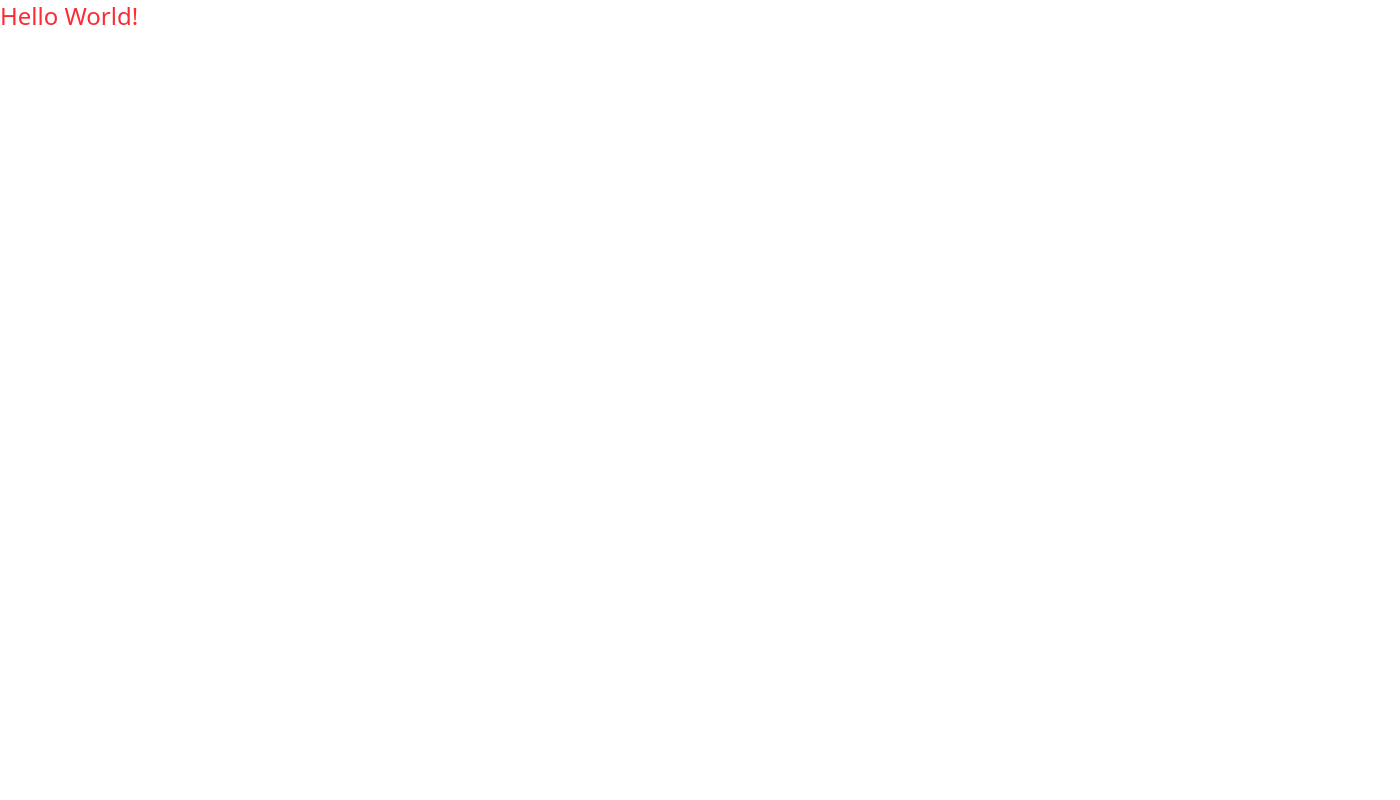
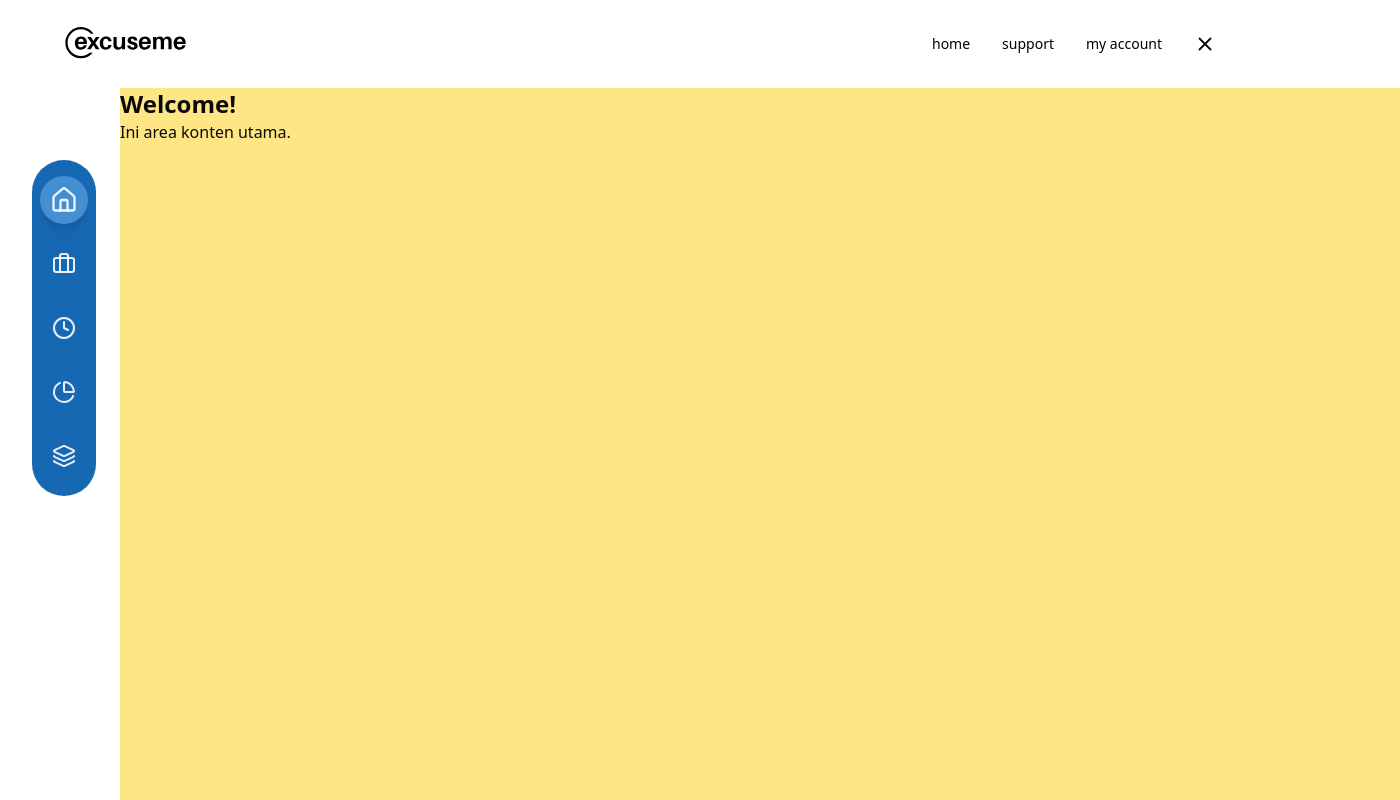
Before and after one commit to radenmasabdul/excuseme-app, a React (Vite) app: page / in a window 1280 px wide. Shown: the whole page, 1400 px wide, since content can reach past the window. Built offline with nearby package versions, Linux system fonts and the light colour scheme.

Commit message:
feat(layout): setup layout design

```diff
--- a/src/App.tsx
+++ b/src/App.tsx
@@ -1,11 +1,12 @@
-
+import Layout from "./components/layout/Layout";
 
 function App() {
   return (
-    <>
-    <h1 className="text-red-500 text-2xl">Hello World!</h1>
-    </>
-  )
+    <Layout>
+      <h1 className="text-2xl font-bold">Welcome!</h1>
+      <p>Ini area konten utama.</p>
+    </Layout>
+  );
 }
 
-export default App
+export default App;
--- /dev/null
+++ b/src/components/layout/Layout.tsx
@@ -0,0 +1,15 @@
+import Navbar from "./Navbar";
+
+interface LayoutProps {
+  children: React.ReactNode;
+}
+
+export default function Layout({ children }: LayoutProps) {
+  return (
+    <div className="flex flex-col min-h-screen">
+      <Navbar>
+        {children}
+      </Navbar>
+    </div>
+  );
+}
--- /dev/null
+++ b/src/components/layout/Navbar.tsx
@@ -0,0 +1,98 @@
+import { useState } from "react";
+import { Menu, X } from "lucide-react";
+import Logo from "../../assets/logo.svg";
+import Sidebar from "./Sidebar";
+
+interface NavLinkProps {
+  id: number;
+  label: string;
+  href: string;
+}
+
+const NavLink = ({ label, href }: NavLinkProps) => (
+  <a href={href} className="text-black text-sm font-medium cursor-pointer">
+    {label}
+  </a>
+);
+
+interface NavbarProps {
+  children?: React.ReactNode;
+}
+
+const Navbar = ({ children }: NavbarProps) => {
+  const [isSidebarOpen, setIsSidebarOpen] = useState(true);
+  const [showOverlay, setShowOverlay] = useState(false);
+
+  const navLinks: NavLinkProps[] = [
+    { id: 1, label: "home", href: "/home" },
+    { id: 2, label: "support", href: "/support" },
+    { id: 3, label: "my account", href: "/account" },
+  ];
+
+  return (
+    <>
+      <header className="w-full bg-white flex items-center justify-between px-6 py-6 md:px-14 z-20 relative">
+        <div>
+          <img src={Logo} alt="logo" className="h-8 md:h-10" />
+        </div>
+
+        <div className="flex items-center gap-6">
+          <nav className="hidden md:flex items-center gap-8 text-gray-700 text-sm">
+            {navLinks.map(link => (
+              <NavLink key={link.id} id={link.id} label={link.label} href={link.href} />
+            ))}
+          </nav>
+
+          {/* toggle sidebar mobile */}
+          <button
+            className="p-2 rounded-lg hover:bg-gray-100 transition cursor-pointer flex md:hidden"
+            onClick={() => {
+              setIsSidebarOpen(prev => !prev);
+              setShowOverlay(true);
+            }}
+          >
+            {isSidebarOpen ? <X size={22} /> : <Menu size={22} />}
+          </button>
+
+          {/* toggle sidebar desktop */}
+          <button
+            className="p-2 rounded-lg hover:bg-gray-100 transition cursor-pointer hidden md:flex"
+            onClick={() => setIsSidebarOpen(prev => !prev)}
+          >
+            {isSidebarOpen ? <X size={22} /> : <Menu size={22} />}
+          </button>
+        </div>
+      </header>
+
+      {/* overlay */}
+      {showOverlay && isSidebarOpen && (
+        <div
+          className="fixed inset-0 bg-black/30 z-40 md:hidden"
+          onClick={() => setIsSidebarOpen(false)}
+        />
+      )}
+
+      <div className="flex flex-1 relative">
+        <div className={`
+          fixed top-30 left-1 md:top-40 md:left-8 h-full z-50 transform transition-transform duration-300
+          ${isSidebarOpen ? "translate-x-0" : "-translate-x-full"}
+        `}
+      >
+        <Sidebar />
+      </div>
+
+      {/* main content */}
+        <main
+          className={`
+            flex-1 transition-all duration-300 bg-amber-200
+            ${isSidebarOpen ? "md:translate-x-30" : "md:translate-x-0"}
+          `}
+        >
+          {children}
+        </main>
+      </div>
+    </>
+  );
+};
+
+export default Navbar;
--- /dev/null
+++ b/src/components/layout/Sidebar.tsx
@@ -0,0 +1,57 @@
+import { useState } from "react";
+import { Home, Briefcase, Clock, PieChart, Layers } from "lucide-react";
+
+const navItems = [
+  { icon: Home, label: "Home", href: "/" },
+  { icon: Briefcase, label: "Projects", href: "/projects" },
+  { icon: Clock, label: "Activity", href: "/activity" },
+  { icon: PieChart, label: "Reports", href: "/reports" },
+  { icon: Layers, label: "Archive", href: "/archive" },
+];
+
+interface SidebarLinkProps {
+  icon: React.ElementType;
+  isActive: boolean;
+  onClick: () => void;
+  label: string;
+}
+
+const SidebarLink = ({ icon: Icon, isActive, onClick, label }: SidebarLinkProps) => {
+  const buttonClasses = ` flex items-center justify-center transition-all duration-200 cursor-pointer text-white/90
+    ${isActive
+        ? "text-[#1768B3] bg-[#88C6FF66] shadow-lg rounded-full w-12 h-12 my-2"
+        : "h-12 w-12 my-2 hover:text-white/100 hover:bg-white/10 rounded-xl"
+    }`;
+
+  const iconClasses = ` stroke-2 transition-all duration-200 ${isActive ? "w-7 h-7" : "w-6 h-6"}`;
+
+  return (
+    <button onClick={onClick} title={label} className={buttonClasses}>
+        <Icon className={iconClasses} />
+    </button>
+    );
+};
+
+const Sidebar = () => {
+  const [activeHref, setActiveHref] = useState("/");
+
+  return (
+    <>
+        <div className="flex max-h-screen">
+            <nav className="flex flex-col items-center bg-[#1768B3] w-16 py-2 px-8 rounded-full">
+                {navItems.map(item => (
+                    <SidebarLink
+                        key={item.href}
+                        icon={item.icon}
+                        label={item.label}
+                        isActive={item.href === activeHref}
+                        onClick={() => setActiveHref(item.href)}
+                    />
+                ))}
+            </nav>
+        </div>
+    </>
+  );
+};
+
+export default Sidebar;
```
Also changed, not shown: src/assets/logo.svg (added).
